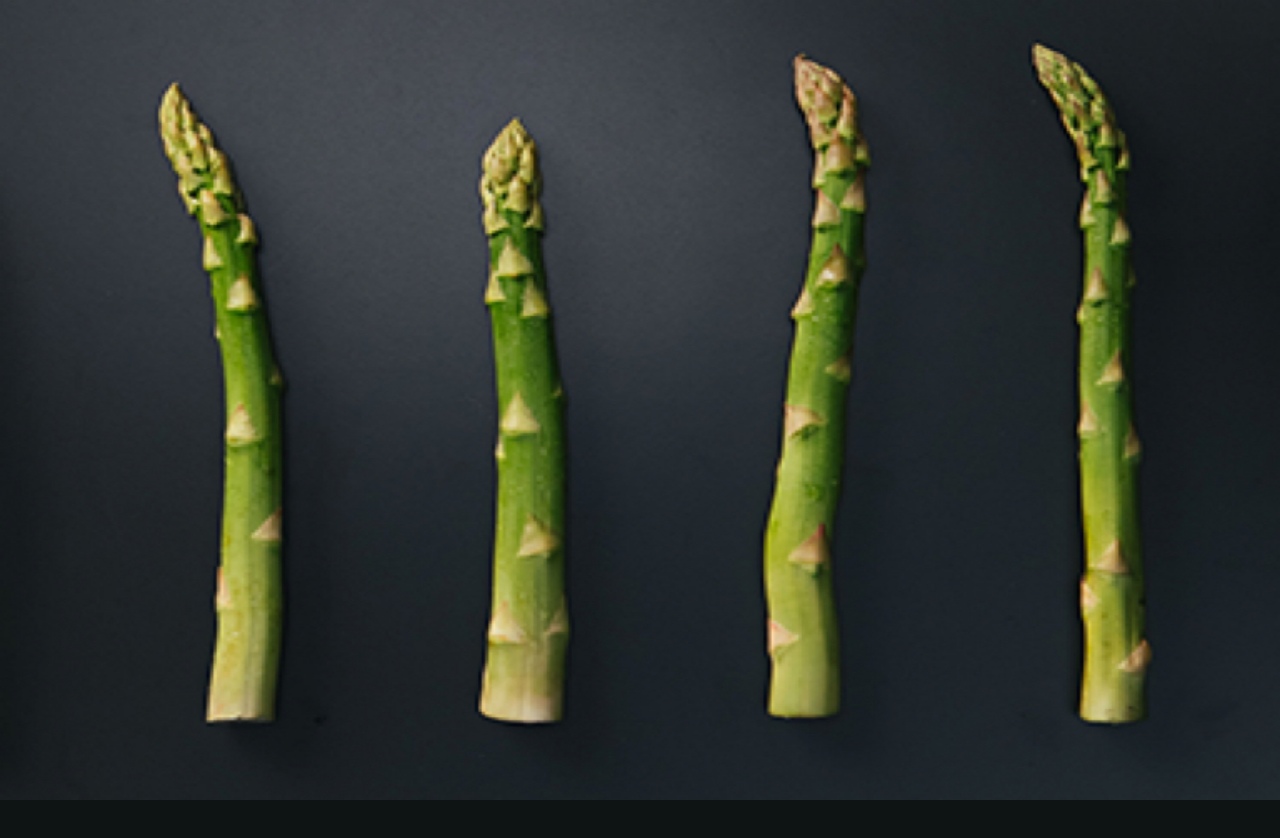
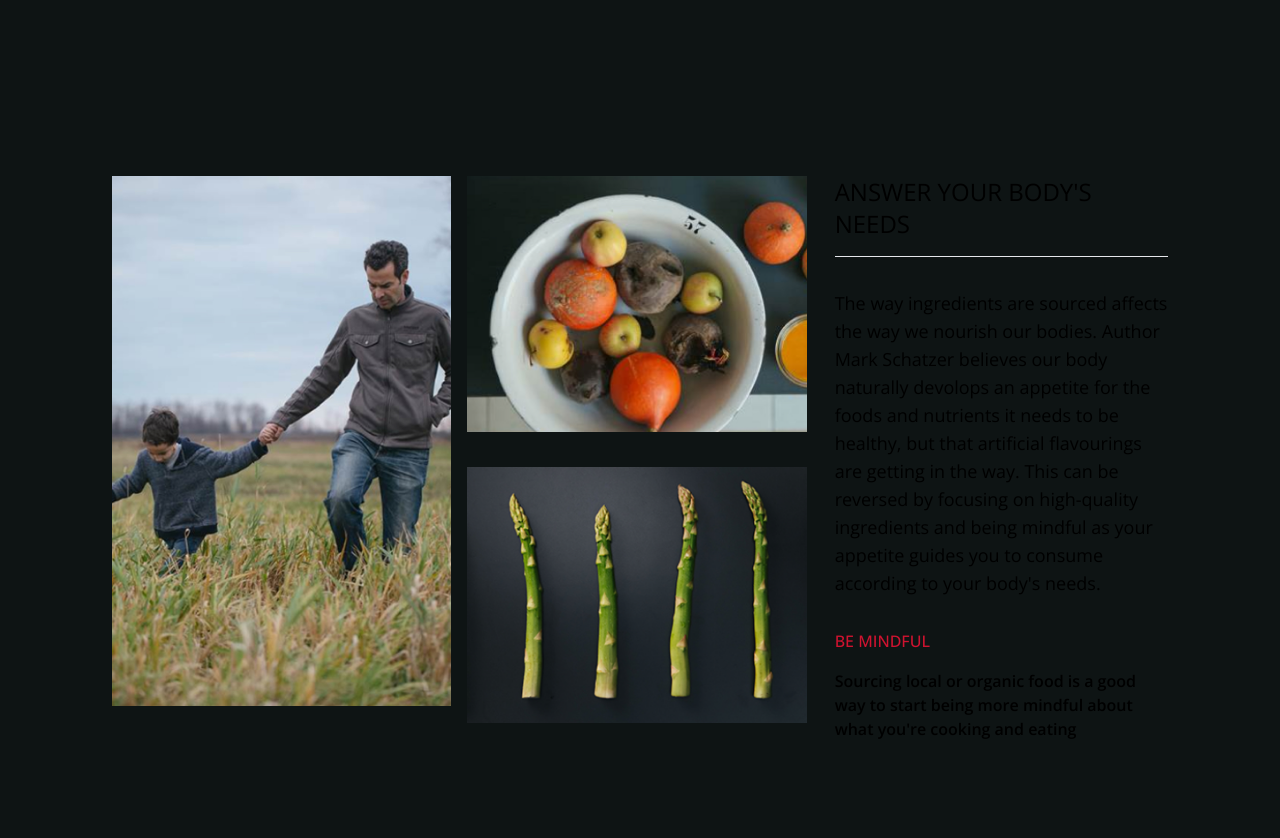
Before and after one commit to dianallona/orchard-fed-test, a Next.js app: page / in a window 1280 px wide. Shown: the top 838 px of the page. Built offline with nearby package versions, Linux system fonts and the light colour scheme.

Commit message:
FIX: image sizes

```diff
--- a/src/components/component-01/index.jsx
+++ b/src/components/component-01/index.jsx
@@ -5,17 +5,17 @@ const images = [
   {
     alt: "component-01_Image-01",
     defaultImageUrl: "/assets/component-01/Image-01@2x.jpg",
-    smallScreenImageUrl: "/assets/component-02/Image-01.jpg",
+    smallScreenImageUrl: "/assets/component-01/Image-01.jpg",
   },
   {
     alt: "component-01_Image-02",
     defaultImageUrl: "/assets/component-01/Image-02@2x.jpg",
-    smallScreenImageUrl: "/assets/component-02/Image-02.jpg",
+    smallScreenImageUrl: "/assets/component-01/Image-02.jpg",
   },
   {
     alt: "component-01_Image-03",
     defaultImageUrl: "/assets/component-01/Image-03@2x.jpg",
-    smallScreenImageUrl: "/assets/component-02/Image-03.jpg",
+    smallScreenImageUrl: "/assets/component-01/Image-03.jpg",
   },
 ];
 
--- a/src/components/ui/common-image/index.jsx
+++ b/src/components/ui/common-image/index.jsx
@@ -6,8 +6,15 @@ const CommonImage = (props) => {
 
   return (
     <picture {...others}>
-      <source media="(max-width: 320px)" srcSet={smallScreenImageUrl} />
-      <Image src={defaultImageUrl} alt={alt} width={500} height={300} fill />
+      <source media="(max-width: 425px)" srcSet={smallScreenImageUrl} />
+      <Image
+        src={defaultImageUrl}
+        alt={alt}
+        width={0}
+        height={0}
+        sizes="100vw"
+        className="w-full h-auto"
+      />
     </picture>
   );
 };
```
